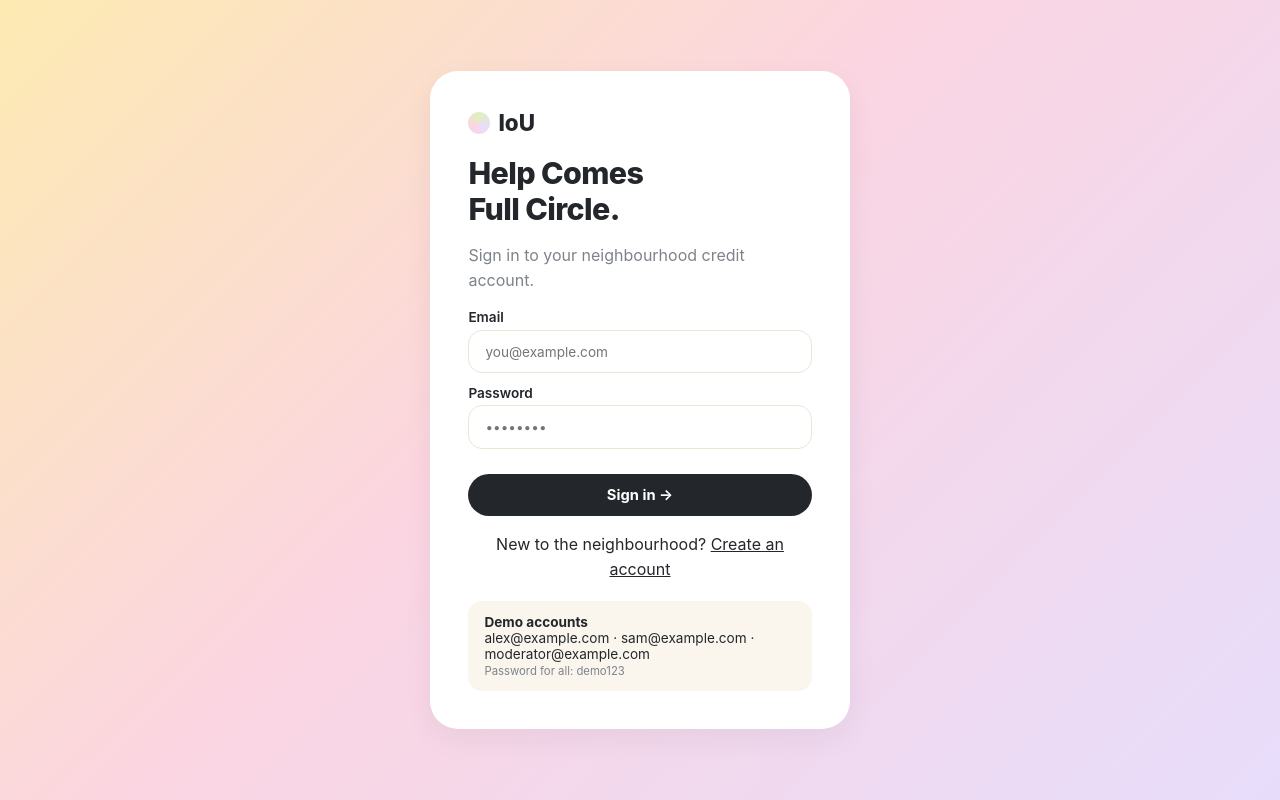
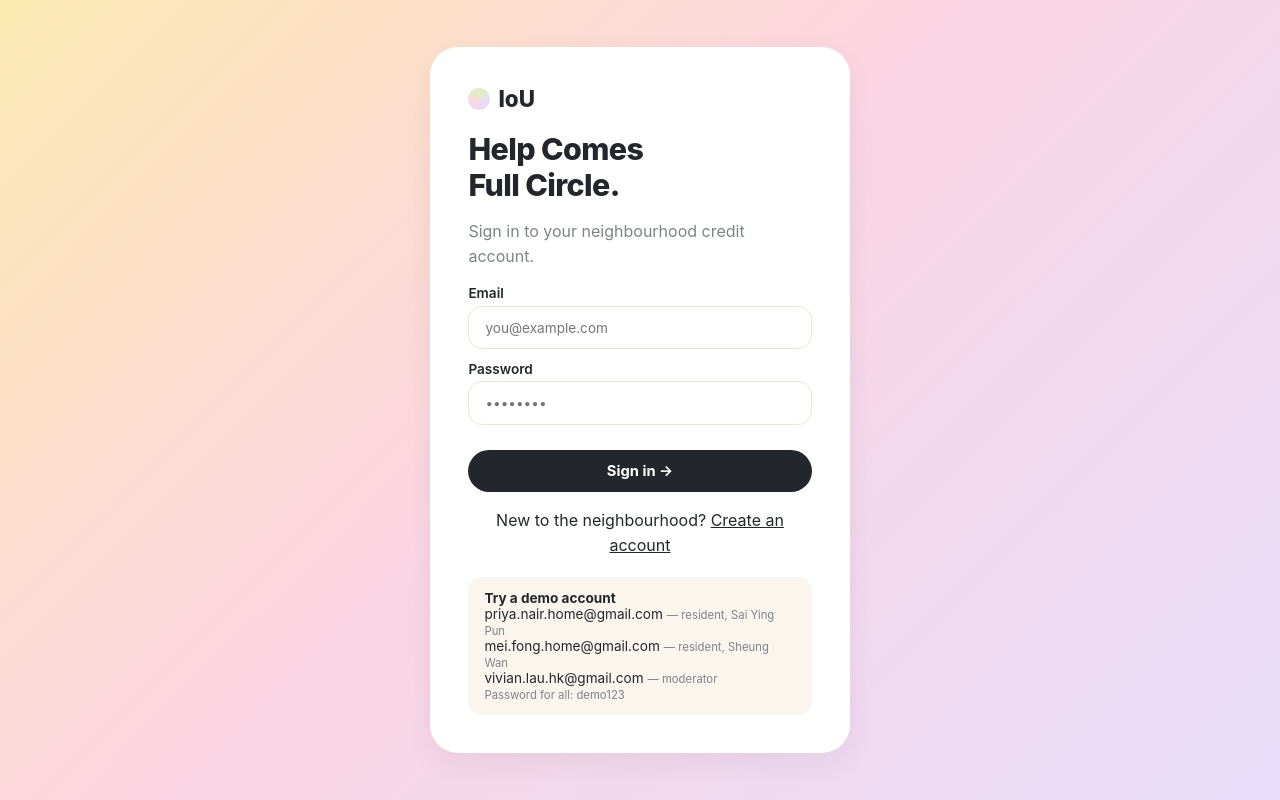
Before and after one commit to xxyleea/ioweu, a FastAPI app: page /login in a window 1280 px wide. Run offline with FastAPI, Linux system fonts and the light colour scheme.

Commit message:
Login page: show 3 real demo accounts (2 residents + moderator)

```diff
--- a/templates/login.html
+++ b/templates/login.html
@@ -12,6 +12,11 @@
     <button class="btn-primary btn-wide">Sign in →</button>
   </form>
   <p class="hint" style="text-align:center;margin-top:1rem">New to the neighbourhood? <a href="/register">Create an account</a></p>
-  <div class="demo-box"><b>Demo accounts</b><br>alex@example.com · sam@example.com · moderator@example.com<br><small>Password for all: demo123</small></div>
+  <div class="demo-box"><b>Try a demo account</b><br>
+    priya.nair.home@gmail.com <small>— resident, Sai Ying Pun</small><br>
+    mei.fong.home@gmail.com <small>— resident, Sheung Wan</small><br>
+    vivian.lau.hk@gmail.com <small>— moderator</small><br>
+    <small>Password for all: demo123</small>
+  </div>
 </main>
 </body></html>
```
